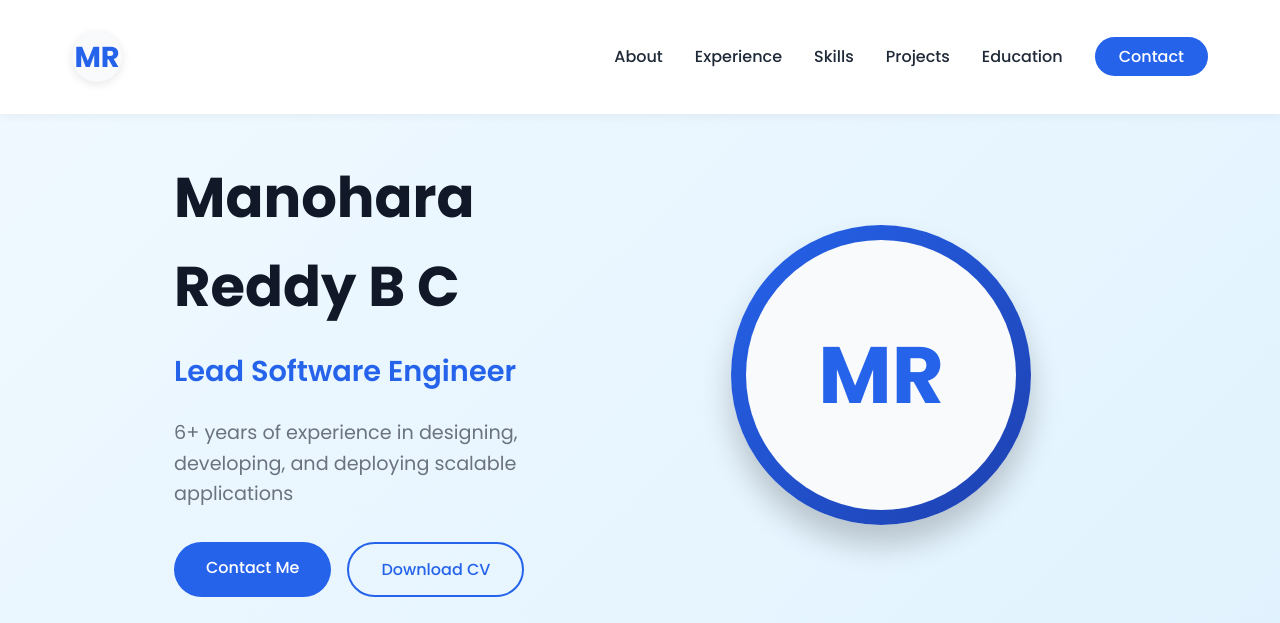
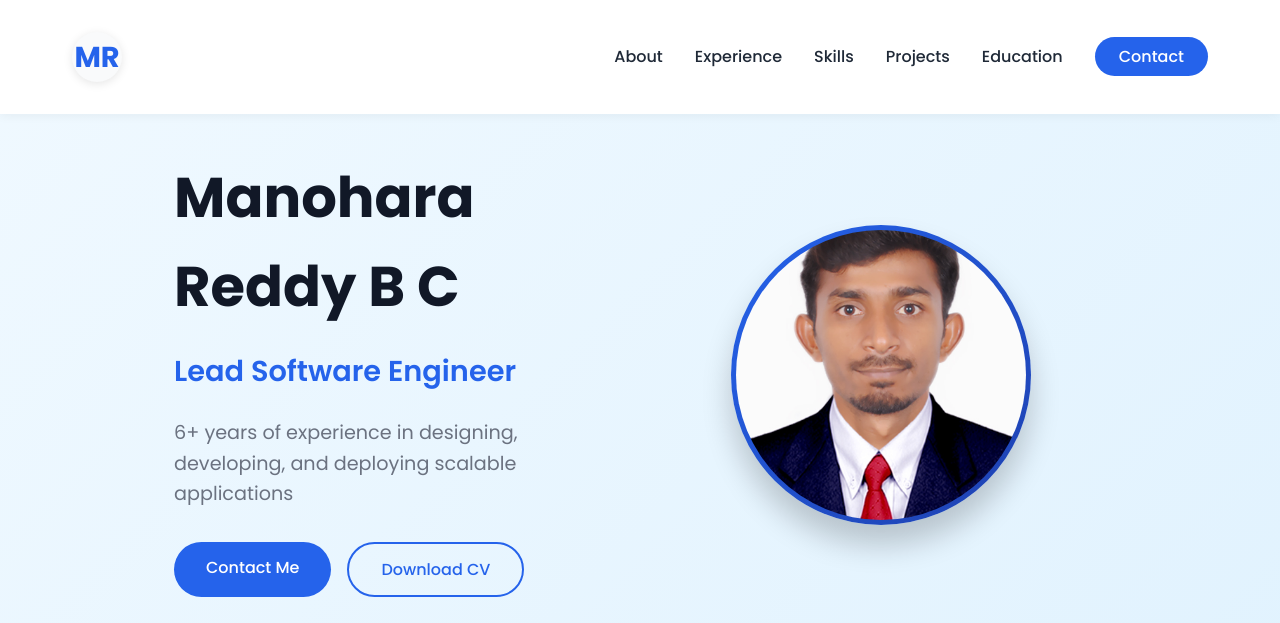
Before and after one commit to manoharreddy252/manoharareddybc.github.io, a plain HTML site: page index.html in a window 1280 px wide. Shown: the top 623 px of the page. Drawn offline with Linux system fonts and the light colour scheme.

Commit message:
Add profile photo and update LinkedIn link

```diff
--- a/index.html
+++ b/index.html
@@ -43,13 +43,15 @@
             </div>
             <div class="hero-image">
                 <div class="profile-container">
-                    <div class="profile-circle"></div>
+                    <div class="profile-photo">
+                        <img src="profile_photo.jpg" alt="Manohara Reddy B C">
+                    </div>
                 </div>
             </div>
         </div>
         <div class="social-links">
             <a href="https://github.com/manoharreddy252" target="_blank"><i class="fab fa-github"></i></a>
-            <a href="https://linkedin.com/in/manoharareddybc" target="_blank"><i class="fab fa-linkedin"></i></a>
+            <a href="https://www.linkedin.com/in/manohara-reddy-b-c-96a00a12b" target="_blank"><i class="fab fa-linkedin"></i></a>
             <a href="mailto:manoharreddy252@gmail.com"><i class="fas fa-envelope"></i></a>
         </div>
     </header>
@@ -267,7 +269,7 @@
             <p>&copy; 2025 Manohara Reddy B C. All Rights Reserved.</p>
             <div class="footer-social">
                 <a href="https://github.com/manoharreddy252" target="_blank"><i class="fab fa-github"></i></a>
-                <a href="https://linkedin.com/in/manoharareddybc" target="_blank"><i class="fab fa-linkedin"></i></a>
+                <a href="https://www.linkedin.com/in/manohara-reddy-b-c-96a00a12b" target="_blank"><i class="fab fa-linkedin"></i></a>
                 <a href="mailto:manoharreddy252@gmail.com"><i class="fas fa-envelope"></i></a>
             </div>
         </div>
--- a/styles.css
+++ b/styles.css
@@ -210,7 +210,7 @@ ul {
     height: 300px;
 }
 
-.profile-circle {
+.profile-photo {
     width: 100%;
     height: 100%;
     border-radius: 50%;
@@ -221,24 +221,14 @@ ul {
     box-shadow: 0 20px 30px rgba(0, 0, 0, 0.2);
     position: relative;
     overflow: hidden;
+    padding: 5px;
 }
 
-.profile-circle::before {
-    content: "";
-    position: absolute;
-    width: 90%;
-    height: 90%;
+.profile-photo img {
+    width: 100%;
+    height: 100%;
+    object-fit: cover;
     border-radius: 50%;
-    background-color: var(--bg-light);
-    z-index: 1;
-}
-
-.profile-circle::after {
-    content: "MR";
-    position: absolute;
-    font-size: 5rem;
-    font-weight: 700;
-    color: var(--primary-color);
     z-index: 2;
 }
 
```
